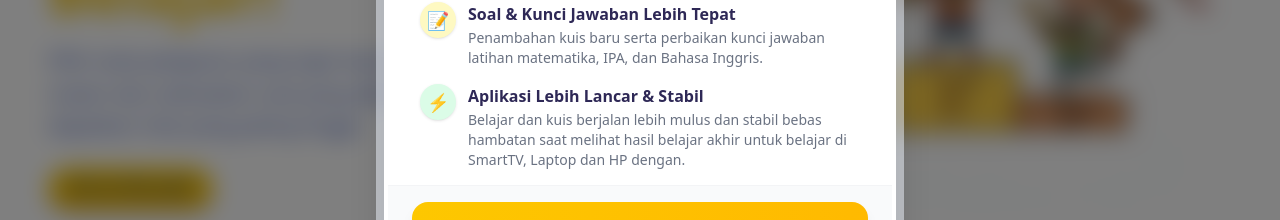
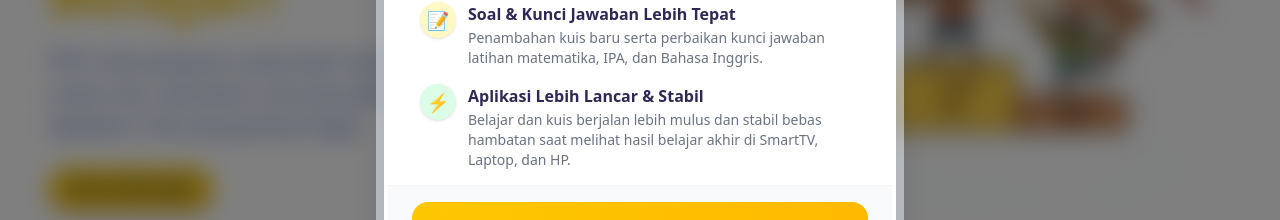
Before and after one commit to Ramaaaadevs/Website-Edukasi-SDN39TBT, a Next.js app: page / in a window 1280 px wide. Shown: the part 442-662 px from the top of the page. Built offline with nearby package versions, Linux system fonts and the light colour scheme.

Commit message:
style: fix dropdown clipping, center layout wrapper, and add +/- controls for Smart TV

```diff
--- a/src/app/globals.css
+++ b/src/app/globals.css
@@ -5,11 +5,6 @@
 */
 
 @layer components {
-  /* --- LAYOUT GLOBAL --- */
-  .page-container {
-    @apply h-screen bg-blue-50 font-sans flex flex-col;
-  }
-
   /* --- HALAMAN DEPAN (HERO SECTION) --- */
   .hero-wrapper {
     @apply flex-grow flex items-center justify-center p-6 md:p-12;
@@ -19,7 +14,6 @@
     @apply max-w-7xl w-full grid grid-cols-1 md:grid-cols-2 gap-8 md:gap-12 items-center;
   }
 
-  /* Teks Judul */
   .hero-title-primary {
     @apply text-5xl md:text-7xl font-extrabold text-blue-900 mb-2 tracking-tight leading-tight;
   }
@@ -30,23 +24,6 @@
 
   .hero-desc {
     @apply text-blue-800 text-lg md:text-xl font-medium leading-relaxed max-w-lg mb-8;
-  }
-
-  /* Tombol Kuning Besar */
-  .btn-hero {
-    @apply inline-flex items-center gap-3 bg-yellow-400 hover:bg-yellow-500 text-blue-900
-    text-xl font-extrabold py-4 px-10 rounded-full shadow-lg transform transition
-    hover:scale-105 border-b-8 border-yellow-600 active:border-b-0 active:translate-y-2 cursor-pointer;
-  }
-
-  /* Gambar Ilustrasi Kanan */
-  .hero-image-container {
-    @apply relative w-full h-full flex justify-center md:justify-end items-center;
-  }
-
-  .hero-image {
-    /* animate-pulse dihapus dulu biar gak pusing liatnya, opsional */
-    @apply w-full max-w-md h-auto object-contain drop-shadow-2xl;
   }
 
   /* --- FOOTER (CREDIT) --- */
@@ -66,45 +43,8 @@
     @apply flex gap-4 items-center opacity-90 hover:opacity-100 transition cursor-pointer;
   }
 
-  /* --- HALAMAN MODUL (DAFTAR MAPEL) --- */
-
-  /* Header Putih di atas */
-  .modul-header-box {
-    @apply bg-white rounded-3xl p-6 md:p-10 shadow-sm border-b-4 border-blue-100 flex items-center justify-between mb-10 max-w-7xl w-full mx-auto;
-  }
-
-  .modul-title {
-    @apply text-3xl md:text-5xl font-extrabold text-blue-900 tracking-tight;
-  }
-
-  .modul-subtitle {
-    @apply text-blue-600 mt-2 font-medium text-lg;
-  }
-
-  /* Grid Container untuk Kartu */
-  .modul-grid {
-    @apply grid grid-cols-1 sm:grid-cols-2 md:grid-cols-4 gap-6 max-w-7xl w-full mx-auto;
-  }
-
-  /* Kartu Mata Pelajaran */
-  .card-mapel {
-    @apply bg-white p-8 rounded-2xl shadow-sm border-2 border-transparent hover:border-yellow-400
-    hover:shadow-xl hover:-translate-y-2 transition-all duration-300 cursor-pointer
-    flex flex-col items-center justify-center gap-4 text-center h-64;
-  }
-
-  /* Icon Bulat di tengah kartu */
-  .card-mapel-icon {
-    @apply w-20 h-20 rounded-full flex items-center justify-center text-4xl mb-2 shadow-inner;
-  }
-
-  .card-mapel-title {
-    @apply font-bold text-xl text-blue-900;
-  }
-
-  /* --- NAVBAR (MENU ATAS) --- */
+  /* --- NAVBAR --- */
   .navbar-container {
-    /* Sticky: Nempel di atas layar */
     @apply sticky top-0 z-50 w-full bg-white/90 backdrop-blur-md border-b-4 border-blue-100 shadow-sm;
   }
 
@@ -113,22 +53,14 @@
   }
 
   .nav-logo {
-    /* Logo Teks */
     @apply text-2xl font-extrabold text-blue-600 tracking-tighter hover:scale-105 transition cursor-pointer flex items-center gap-2;
   }
 
-  .nav-menu {
-    /* Container Link Kanan */
-    @apply flex items-center gap-4 md:gap-8;
-  }
-
   .nav-link {
-    /* Link Menu (Beranda, Belajar, dll) */
     @apply font-bold text-gray-500 hover:text-yellow-500 hover:scale-135 transition text-sm md:text-base cursor-pointer;
   }
 
   .nav-btn-highlight {
-    /* Tombol Spesial (Misal: Masuk/Evaluasi) */
     @apply bg-yellow-400 text-blue-900 px-5 py-2 rounded-full font-bold shadow-md hover:bg-yellow-500 hover:scale-135 transition cursor-pointer border-b-4 border-yellow-600 active:border-b-0 active:translate-y-1;
   }
 
@@ -137,13 +69,13 @@
     @apply min-h-screen bg-blue-50 font-sans;
   }
 
-  /* --- HEADER BANNER --- */
+  /* --- HEADER BANNER MODUL --- */
   .modul-header-wrapper {
-    @apply px-6 pt-8 md:pt-12;
+    @apply px-6 pt-8 md:pt-12 max-w-7xl mx-auto w-full;
   }
 
   .modul-header-box {
-    @apply bg-white rounded-3xl shadow-sm border border-blue-100 p-8 md:p-12 flex flex-col md:flex-row justify-between items-center relative overflow-hidden;
+    @apply bg-white rounded-3xl shadow-sm border border-blue-100 p-8 md:p-12 flex flex-col md:flex-row justify-between items-center relative;
   }
 
   .modul-title {
@@ -154,29 +86,13 @@
     @apply text-gray-500 text-lg md:text-xl font-medium;
   }
 
-  /* --- BAGIAN FILTER & JUDUL --- */
+  /* --- FILTER & JUDUL SECTION --- */
   .section-header-row {
     @apply flex flex-row justify-between items-end mb-8 border-b-2 border-gray-200 pb-4 mt-10;
   }
 
   .section-title {
     @apply text-2xl md:text-3xl font-extrabold text-blue-900 border-b-4 border-yellow-400 inline-block pb-1;
-  }
-
-  /* --- DROPDOWN CUSTOM (FIXED) --- */
-  .dropdown-wrapper {
-    @apply relative inline-block w-40 md:w-48;
-  }
-
-  .dropdown-select {
-    @apply appearance-none w-full bg-blue-600 text-white font-bold
-    py-3 pl-5 pr-10 rounded-xl shadow-md text-sm md:text-base
-    focus:outline-none focus:ring-4 focus:ring-blue-200
-    cursor-pointer hover:bg-blue-700 transition-colors border-none;
-  }
-
-  .dropdown-icon {
-    @apply pointer-events-none absolute inset-y-0 right-0 flex items-center px-4 text-white;
   }
 
   /* --- GRID MATA PELAJARAN --- */
--- a/src/app/page.jsx
+++ b/src/app/page.jsx
@@ -10,10 +10,10 @@ export default function Beranda() {
 
   useEffect(() => {
     // Cek apakah user sudah pernah melihat popup pembaruan ini
-    const hasSeen = localStorage.getItem("hasSeenMaintenancePopup");
-    if (!hasSeen) {
+    // const hasSeen = localStorage.getItem("hasSeenMaintenancePopup");
+    // if (!hasSeen) {
       setShowPopup(true);
-    }
+    // }
   }, []);
 
   const handleClosePopup = () => {
@@ -75,7 +75,18 @@ export default function Beranda() {
                   </div>
                   <div>
                     <h4 className="font-extrabold text-[#2E2856] text-sm md:text-base">Aplikasi Lebih Lancar & Stabil</h4>
-                    <p className="text-xs md:text-sm text-gray-500 mt-0.5">Belajar dan kuis berjalan lebih mulus dan stabil bebas hambatan saat melihat hasil belajar akhir untuk belajar di SmartTV, Laptop dan HP dengan.</p>
+                    <p className="text-xs md:text-sm text-gray-500 mt-0.5">Belajar dan kuis berjalan lebih mulus dan stabil bebas hambatan saat melihat hasil belajar akhir di SmartTV, Laptop, dan HP.</p>
+                  </div>
+                </div>
+
+                {/* Poin 4: Kustomisasi Ujian */}
+                <div className="flex gap-3 items-start">
+                  <div className="bg-purple-100 text-purple-700 w-9 h-9 rounded-full flex items-center justify-center text-lg shrink-0 font-bold shadow-sm">
+                    ⏱️
+                  </div>
+                  <div>
+                    <h4 className="font-extrabold text-[#2E2856] text-sm md:text-base">Atur Jumlah Soal & Waktu Ujian Akhir</h4>
+                    <p className="text-xs md:text-sm text-gray-500 mt-0.5">Kamu bisa bebas memilih total soal yang akan keluar dan durasi waktu ujian sebelum ujian akhir dimulai.</p>
                   </div>
                 </div>
               </div>
```
